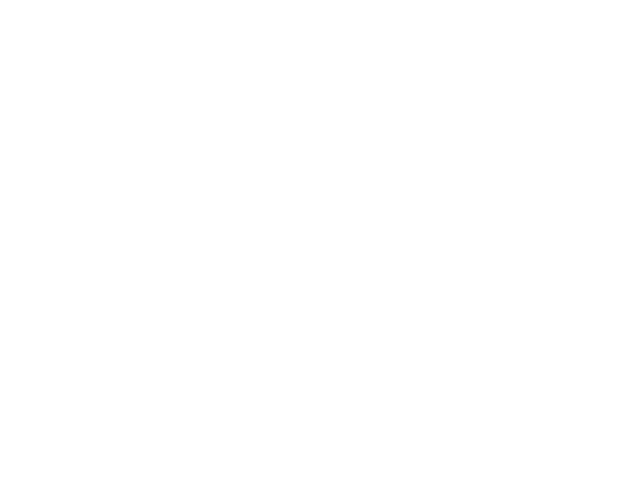
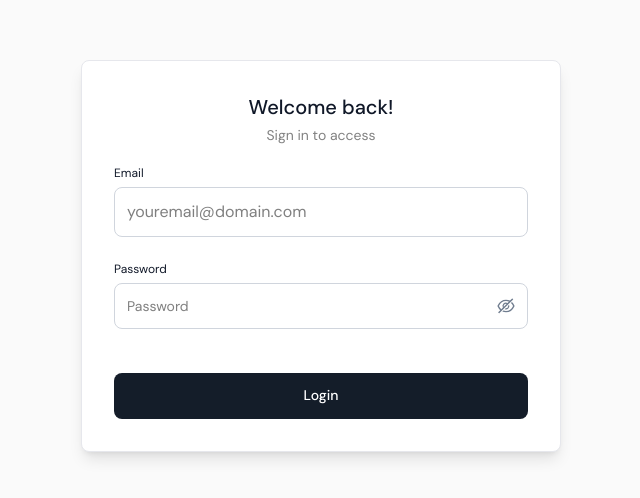
Before and after one commit to Arcee69/EtiCar-Admin, a React (Vite) app: page / in a window 1280 px wide. Before the commit this address had no page. Shown: the part 144-642 px from the top of the page, without its empty margins (319-959 px from the left). Built offline with nearby package versions, Linux system fonts and the light colour scheme.

Commit message:
Chore: Hot Fix

```diff
--- a/src/pages/Auth/Login.tsx
+++ b/src/pages/Auth/Login.tsx
@@ -4,11 +4,13 @@ import { useState } from "react";
 import * as Yup from "yup";
 
 import { PasswordField } from "../../components";
+import { useNavigate } from "react-router-dom";
 
 
 const Login = () => {
-    const [loading, _] = useState<boolean>(false)
+    const [loading, setLoading] = useState<boolean>(false)
 
+    const navigate = useNavigate();
 
     const formValidationSchema = Yup.object().shape({
         email: Yup.string().email().required("Email is required"),
@@ -17,6 +19,11 @@ const Login = () => {
 
     const submitForm = (values: any) => {
         console.log(values, "values")
+        setLoading(true)
+        setTimeout(() => {
+            setLoading(false)
+            navigate("/overview")
+        }, 3000)
     }
 
     return (
--- a/src/router/ProtectedRoute.tsx
+++ b/src/router/ProtectedRoute.tsx
@@ -8,7 +8,7 @@ export const ProtectRoutes = () => {
     return !isAuthed ? (
       <Outlet />
     ) : (
-      <Navigate to="/login" state={{ from: location }} replace />
+      <Navigate to="/" state={{ from: location }} replace />
     );
   };
 
@@ -19,6 +19,6 @@ export const ProtectRoutes = () => {
     return isAuthed ? (
       <Outlet />
     ) : (
-      <Navigate to="/dashboard" state={{ from: location }} replace />
+      <Navigate to="/overview" state={{ from: location }} replace />
     );
   };
--- a/src/router/index.tsx
+++ b/src/router/index.tsx
@@ -37,7 +37,7 @@ const Routers = () => {
             </Route>
 
 
-            <Route path='/login' element={<Login />} />
+            <Route path='/' element={<Login />} />
             <Route path='/reset-password' element={<ResetPassword />} />
             <Route path='/forgot-password' element={<ForgotPassword />} />
 
```
Also changed, not shown: 1 other file (tests, documents, lock files or other folders).
